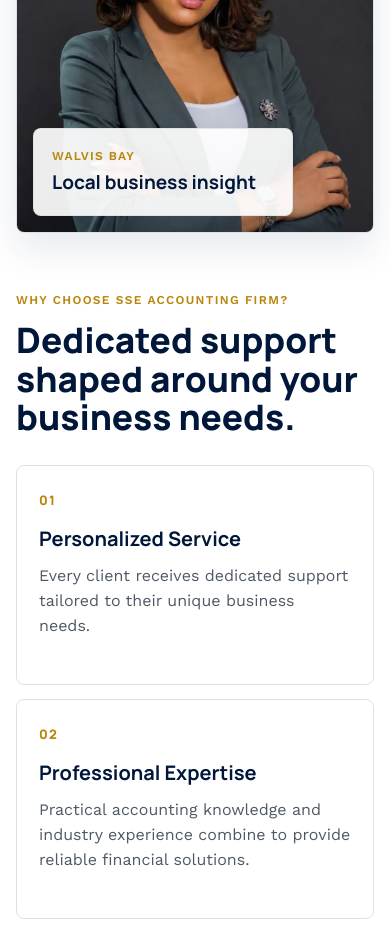
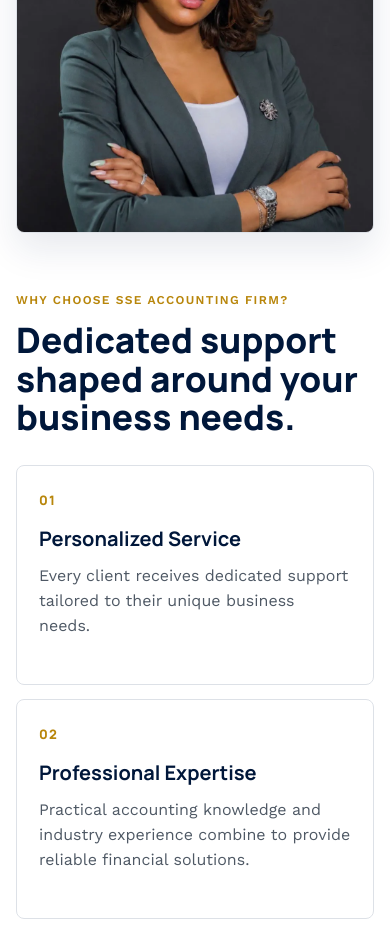
Before and after one commit to Hanotjie21/SSE-Accounting-, a plain HTML site: page index.html in a window 390 px wide. Shown: the part 8380-9305 px from the top of the page. Drawn offline with nearby package versions, Linux system fonts and the light colour scheme.

Commit message:
Remove Why Choose Us image badge

```diff
--- a/index.html
+++ b/index.html
@@ -265,10 +265,6 @@
       <div class="container why__grid">
         <div class="why__media reveal">
           <img src="public/whychoseus.webp" alt="SSE Accounting Firm professional portrait" loading="lazy" />
-          <div class="why__badge">
-            <span>Walvis Bay</span>
-            <strong>Local business insight</strong>
-          </div>
         </div>
         <div class="why__content">
           <div class="section__heading reveal">
--- a/styles.css
+++ b/styles.css
@@ -1441,35 +1441,6 @@ main > .services-showcase::before {
   transform: scale(1.045);
 }
 
-.why__badge {
-  position: absolute;
-  left: 22px;
-  bottom: 22px;
-  max-width: 260px;
-  padding: 18px;
-  background: rgba(255, 255, 255, 0.92);
-  border: 1px solid rgba(221, 225, 231, 0.9);
-  border-radius: 8px;
-  box-shadow: 0 18px 38px rgba(0, 23, 58, 0.12);
-}
-
-.why__badge span {
-  display: block;
-  margin-bottom: 6px;
-  color: var(--gold);
-  font-size: 12px;
-  font-weight: 800;
-  letter-spacing: 0.1em;
-  text-transform: uppercase;
-}
-
-.why__badge strong {
-  color: var(--primary);
-  font-family: var(--font-display);
-  font-size: 19px;
-  line-height: 1.12;
-}
-
 .why__content {
   min-width: 0;
 }
@@ -1896,12 +1867,6 @@ blockquote {
     padding: 22px;
   }
 
-  .why__badge {
-    right: 16px;
-    left: 16px;
-    bottom: 16px;
-  }
-
   .contact__panel a {
     font-size: clamp(20px, 7vw, 28px);
   }
```
